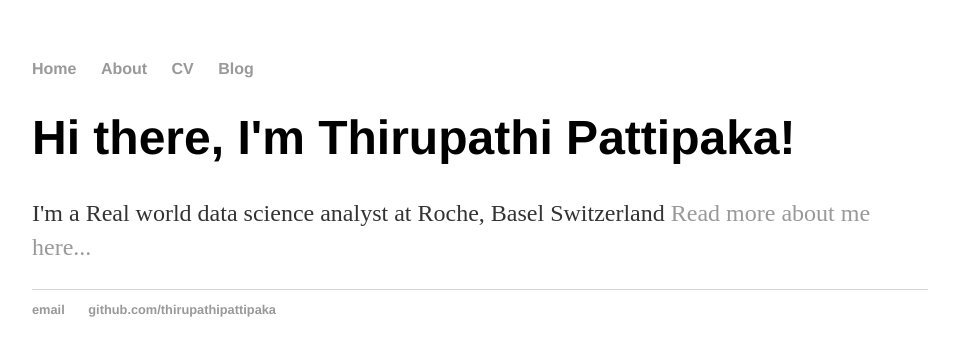
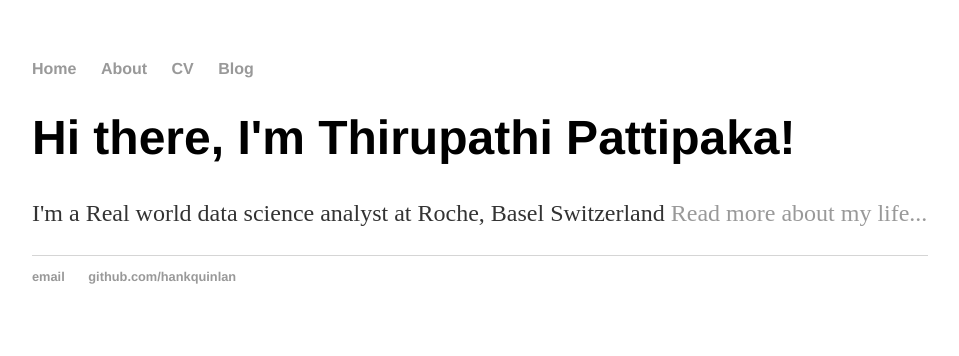
Before and after one commit to thirupathipattipaka/thirupathipattipaka.github.io, a Jekyll site: the page built from index.html, in a window 1280 px wide. Shown: the top 356 px of the page, without its empty margins (160-1119 px from the left). Built offline with Jekyll 4.4.1, drawn with Linux system fonts in a browser that asks for light colours.

Commit message:
Update index.html

```diff
--- a/index.html
+++ b/index.html
@@ -1,30 +1,8 @@
-<!DOCTYPE html>
-<html>
-	<head>
-		<title>Thirupathi Pattipaka, another healthcare data scientist</title>
-		<!-- link to main stylesheet -->
-		<link rel="stylesheet" type="text/css" href="/css/main.css">
-	</head>
-	<body>
-		<nav>
-    		<ul>
-        		<li><a href="/">Home</a></li>
-	        	<li><a href="/about">About</a></li>
-        		<li><a href="/Thirupathi Pattipaka.pdf">CV</a></li>
-        		<li><a href="/blog">Blog</a></li>
-    		</ul>
-		</nav>
-		<div class="container">
-    		<div class="blurb">
-        		<h1>Hi there, I'm Thirupathi Pattipaka!</h1>
-				<p>I'm a Real world data science analyst at Roche, Basel Switzerland <a href="/about">Read more about me here...</a></p>
-    		</div><!-- /.blurb -->
-		</div><!-- /.container -->
-		<footer>
-    		<ul>
-        		<li><a href="mailto:thirupathi.pattipaka7@gmail.com">email</a></li>
-        		<li><a href="https://github.com/thirupathipattipaka">github.com/thirupathipattipaka</a></li>
-			</ul>
-		</footer>
-	</body>
-</html>
+---
+layout: default
+title: Thirupathi Pattipaka,healthcare Data Scientist
+---
+<div class="blurb">
+	<h1>Hi there, I'm Thirupathi Pattipaka!</h1>
+	<p>I'm a Real world data science analyst at Roche, Basel Switzerland <a href="/about">Read more about my life...</a></p>
+</div><!-- /.blurb -->
```
